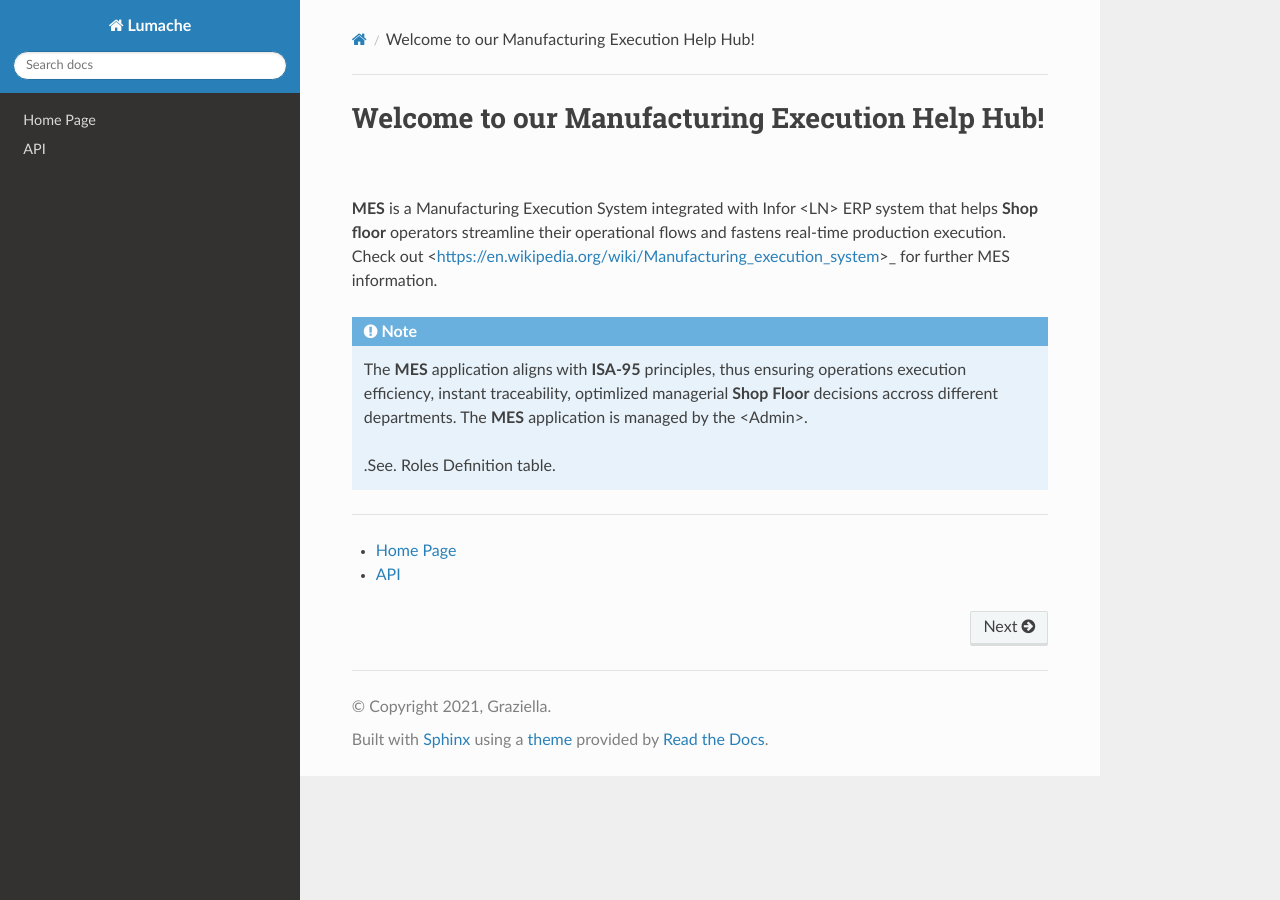
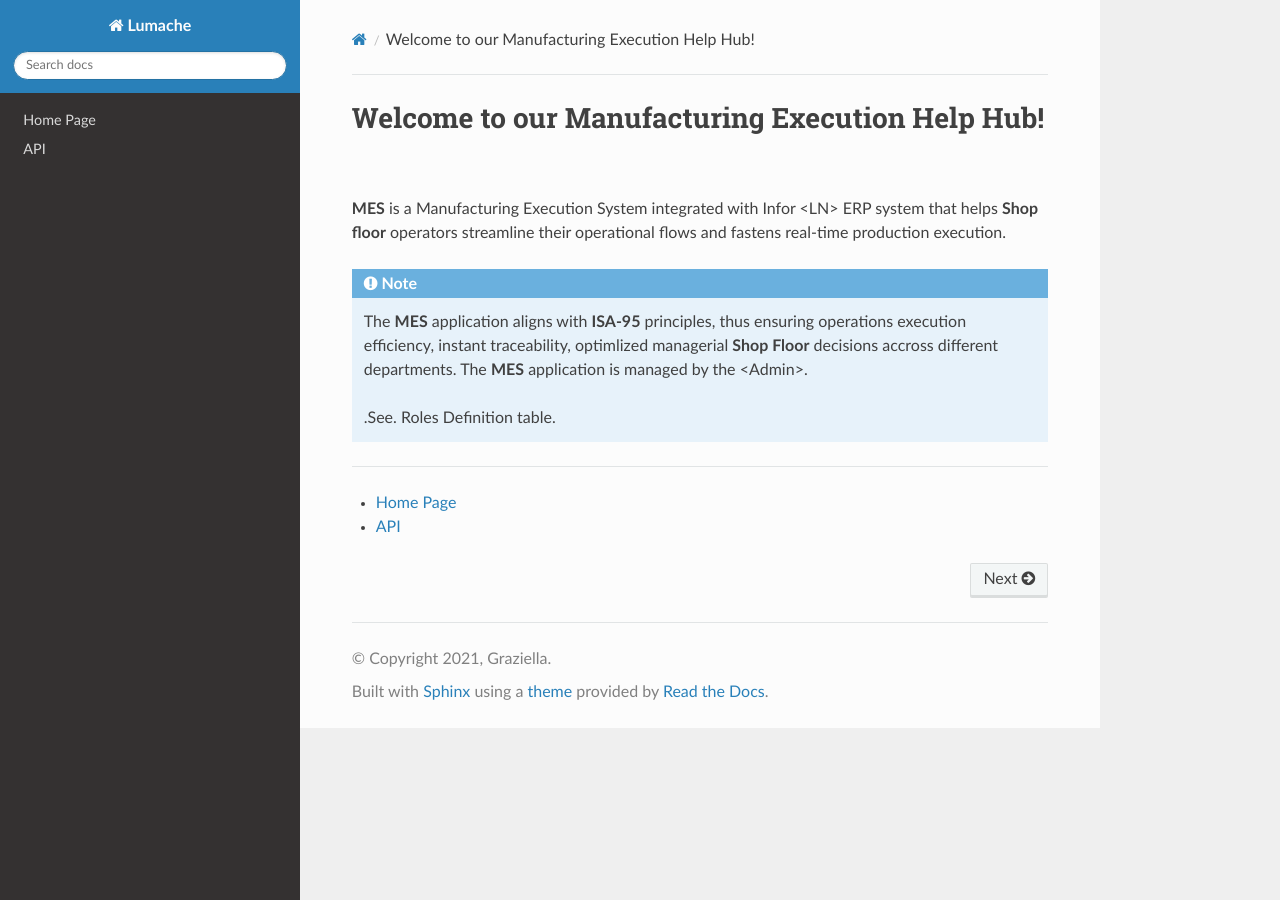
Before and after one commit to ghadiben0/-rtd-tutorial-ghadi2, a Sphinx documentation site: the page built from docs/source/index.rst, in a window 1280 px wide. Built offline with Sphinx 7.4.7 and the Read the Docs theme 3.1.0, drawn with Linux system fonts in a browser that asks for light colours.

Commit message:
Update index.rst

```diff
--- a/docs/source/index.rst
+++ b/docs/source/index.rst
@@ -3,7 +3,6 @@ Welcome to our Manufacturing Execution Help Hub!
 ===================================
 
 **MES** is a Manufacturing Execution System integrated with Infor <LN> ERP system that helps **Shop floor** operators streamline their operational flows and fastens real-time  production execution.
-Check out <https://en.wikipedia.org/wiki/Manufacturing_execution_system>_  for further MES information.
 
 .. note::
 
```
